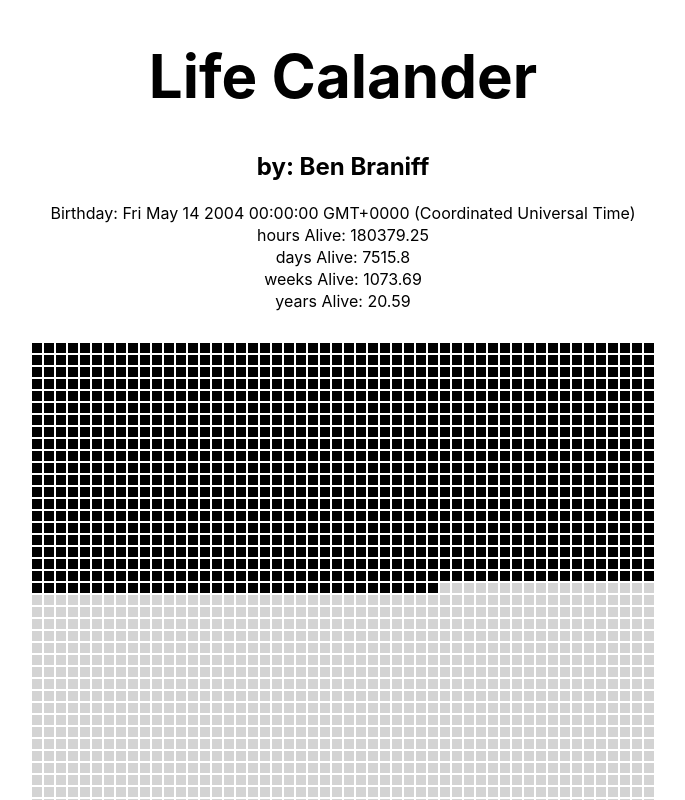
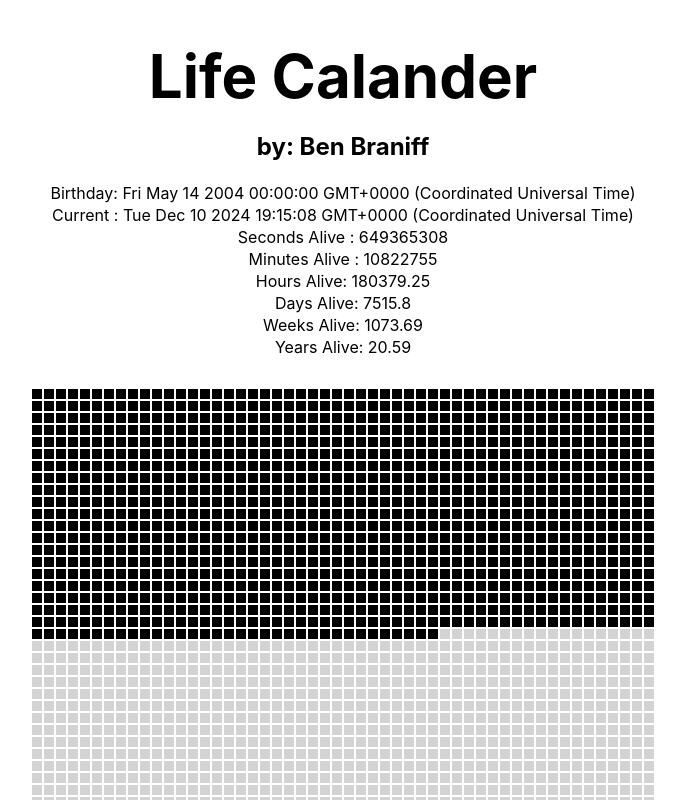
Before and after one commit to BenBraniff/Life-Calendar, a React (Create React App) app in the folder my-app1/: page / in a window 1280 px wide. Shown: the top 800 px of the page, without its empty margins (297-982 px from the left). Built offline with nearby package versions, Linux system fonts and the light colour scheme.

Commit message:
Live update

```diff
--- a/my-app1/src/App.css
+++ b/my-app1/src/App.css
@@ -4,6 +4,7 @@
 
 h1 {
   font-size: 60px;
+  margin-bottom: 0px;
 }
 
 body * {
--- a/my-app1/src/App.jsx
+++ b/my-app1/src/App.jsx
@@ -1,4 +1,4 @@
-import React, { useState } from "react";
+import React, { useState, useEffect } from "react";
 import './App.css';
 
 function App() {
@@ -12,10 +12,32 @@ function App() {
   const daysAlive = hoursAlive / 24;
   const weeksAlive = daysAlive / 7;
   const yearsAlive = daysAlive / 365;
+
+  const [currentTime, setCurrentTime] = useState(new Date(Date.now()).toString());
+  const [currentSeconds, setCurrentSeconds] = useState(Math.round(secondsAlive));
+  const [currentMinutes, setCurrentMinutes] = useState(Math.round(minutesAlive));
+  const [currentHours, setCurrentHours] = useState(Math.round(hoursAlive*100)/100);
+  const [currentDays, setCurrentDays] = useState(Math.round(daysAlive*100)/100);
+  const [currentWeeks, setCurrentWeeks] = useState(Math.round(weeksAlive*100)/100);
+  const [currentYears, setCurrentYears] = useState(Math.round(yearsAlive*100)/100);
+
+  useEffect(() => {
+    const interval = setInterval(() => {
+      setCurrentTime(new Date(Date.now()).toString());
+      setCurrentSeconds(Math.round(((Date.now() - birthdayMillis) / (1000))));
+      setCurrentMinutes(Math.round(((Date.now() - birthdayMillis) / (1000*60))));
+      setCurrentHours(  Math.round(((Date.now() - birthdayMillis) / (1000*60*60))*100)/100);
+      setCurrentDays(   Math.round(((Date.now() - birthdayMillis) / (1000*60*60*24))*100)/100);
+      setCurrentWeeks(  Math.round(((Date.now() - birthdayMillis) / (1000*60*60*24*7))*100)/100);
+      setCurrentYears(  Math.round(((Date.now() - birthdayMillis) / (1000*60*60*24*365))*100)/100);
+
+    }, 1000); // Update every second
+
+    return () => clearInterval(interval); // Clean up interval on unmount
+  }, []);
+
   const rows = 90;
   const columns = 52;
-
-  console.log(secondsAlive);
 
   const gridStyle = {
     justifyContent: "center",
@@ -42,10 +64,13 @@ function App() {
       <h2>by: Ben Braniff</h2>
       <table>
         <tr>Birthday: {myBirthday.toString()}</tr>
-        <tr>hours Alive: {Math.round(hoursAlive * 100)/100}</tr>
-        <tr>days Alive: {Math.round(daysAlive * 100)/100}</tr>
-        <tr>weeks Alive: {Math.round(weeksAlive * 100)/100}</tr>
-        <tr>years Alive: {Math.round(yearsAlive * 100)/100}</tr>
+        <tr>Current : {currentTime}</tr>
+        <tr>Seconds Alive : {currentSeconds}</tr>
+        <tr>Minutes Alive : {currentMinutes}</tr>
+        <tr>Hours Alive: {currentHours}</tr>
+        <tr>Days Alive: {currentDays}</tr>
+        <tr>Weeks Alive: {currentWeeks}</tr>
+        <tr>Years Alive: {currentYears}</tr>
       </table>
       <div style={gridStyle}>{squares}</div>
     </body>
```
